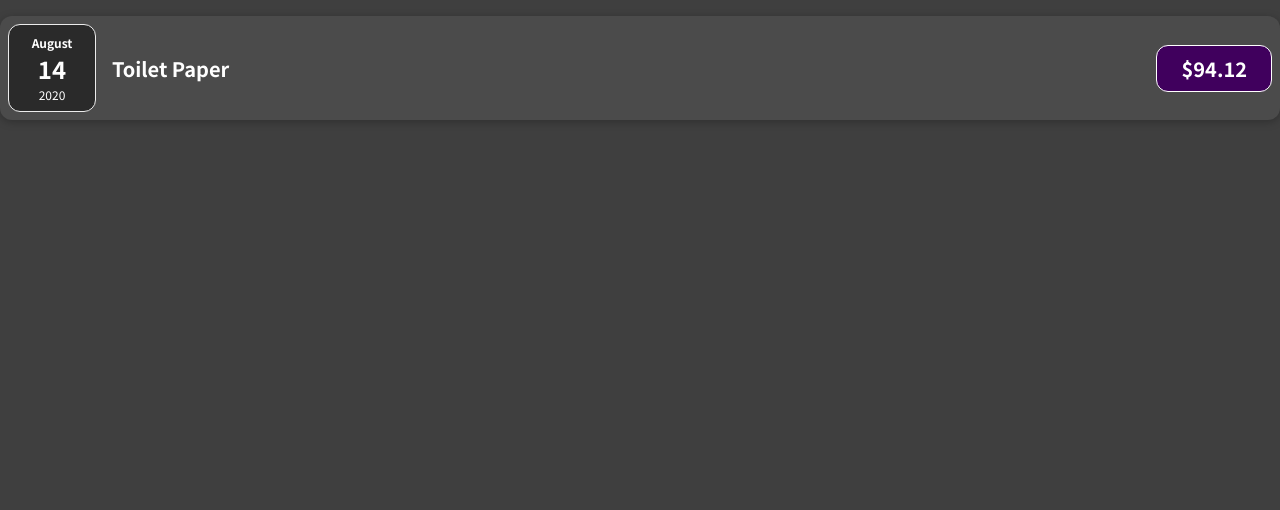
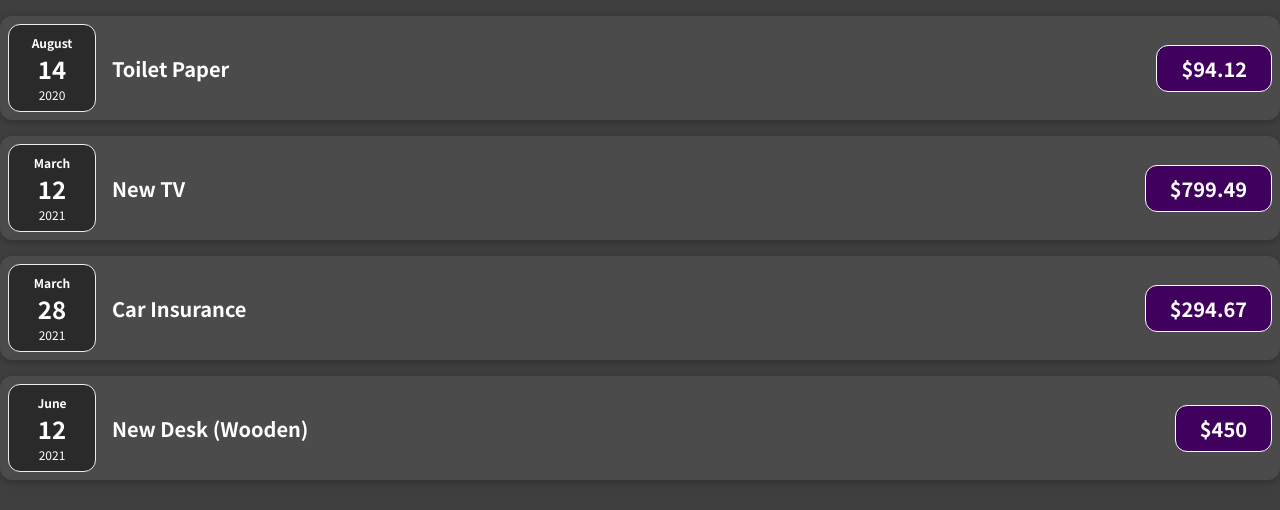
Before and after one commit to Vl4d1s/expenditure-management, a React (Create React App) app: page / in a window 1280 px wide. Shown: the top 510 px of the page. Built offline with nearby package versions, Linux system fonts and the light colour scheme.

Commit message:
Creating expenses component

```diff
--- a/src/App.js
+++ b/src/App.js
@@ -1,4 +1,5 @@
 import ExpenseItem from "./components/ExpenseItem";
+import Expenses from "./components/Expenses";
 
 function App() {
   const expenses = [
@@ -23,13 +24,7 @@ function App() {
     },
   ];
 
-  return (
-    <ExpenseItem
-      title={expenses[0].title}
-      amount={expenses[0].amount}
-      date={expenses[0].date}
-    ></ExpenseItem>
-  );
+  return <Expenses items={expenses}></Expenses>;
 }
 
 export default App;
--- /dev/null
+++ b/src/components/Expenses.css
@@ -0,0 +1,9 @@
+.expenses {
+  padding: 1rem;
+  background-color: rgb(31, 31, 31);
+  margin: 2rem auto;
+  width: 50rem;
+  max-width: 95%;
+  border-radius: 12px;
+  box-shadow: 0 1px 8px rgba(0, 0, 0, 0.25);
+}
--- /dev/null
+++ b/src/components/Expenses.js
@@ -0,0 +1,14 @@
+import React from "react";
+import ExpenseItem from "./ExpenseItem";
+import "./Expenses";
+const Expenses = ({ items }) => {
+  const renderedItems = items.map((item) => {
+    return (
+      <ExpenseItem title={item.title} amount={item.amount} date={item.date} />
+    );
+  });
+
+  return <div className="expenses">{renderedItems}</div>;
+};
+
+export default Expenses;
```
Also changed, not shown: src/components/Card.js (added, +8 -0 lines), src/components/Card.css (added), 1 other file (tests, documents, lock files or other folders).
